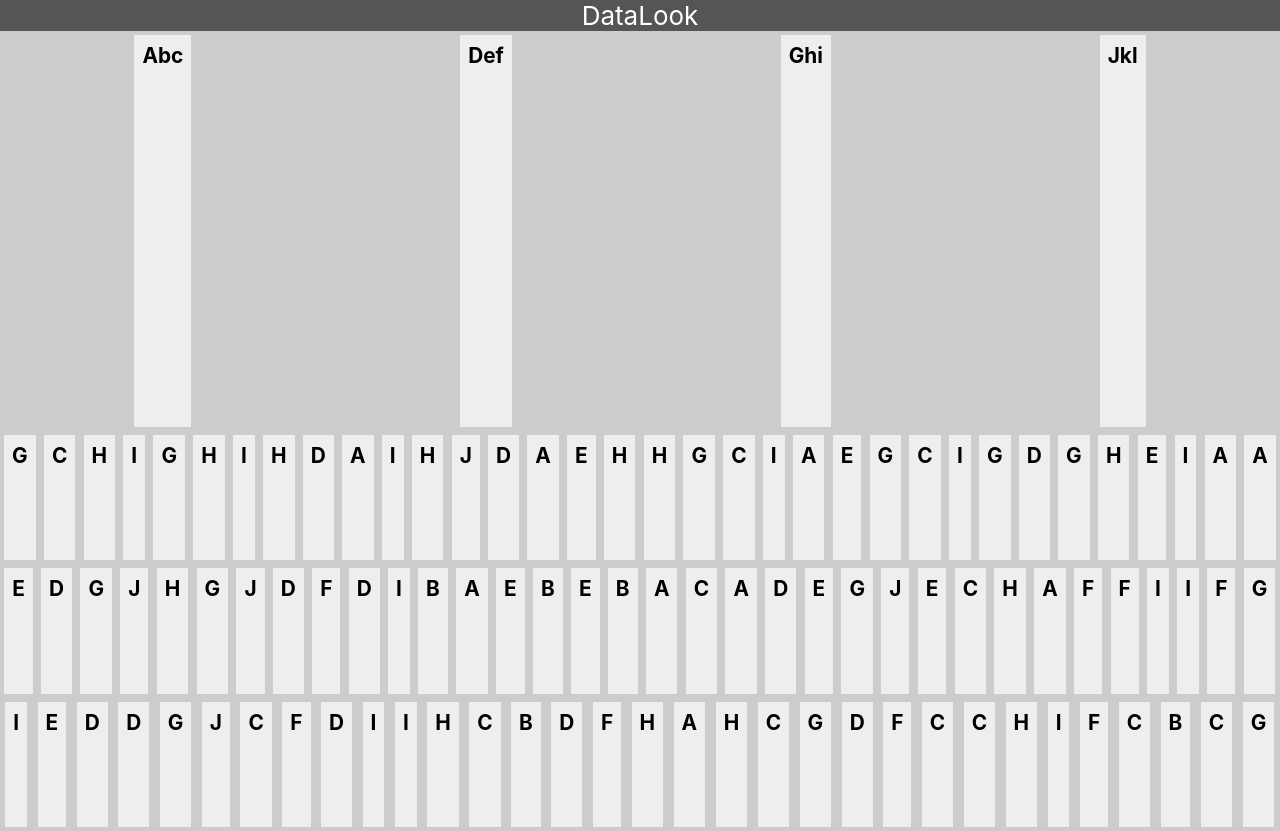
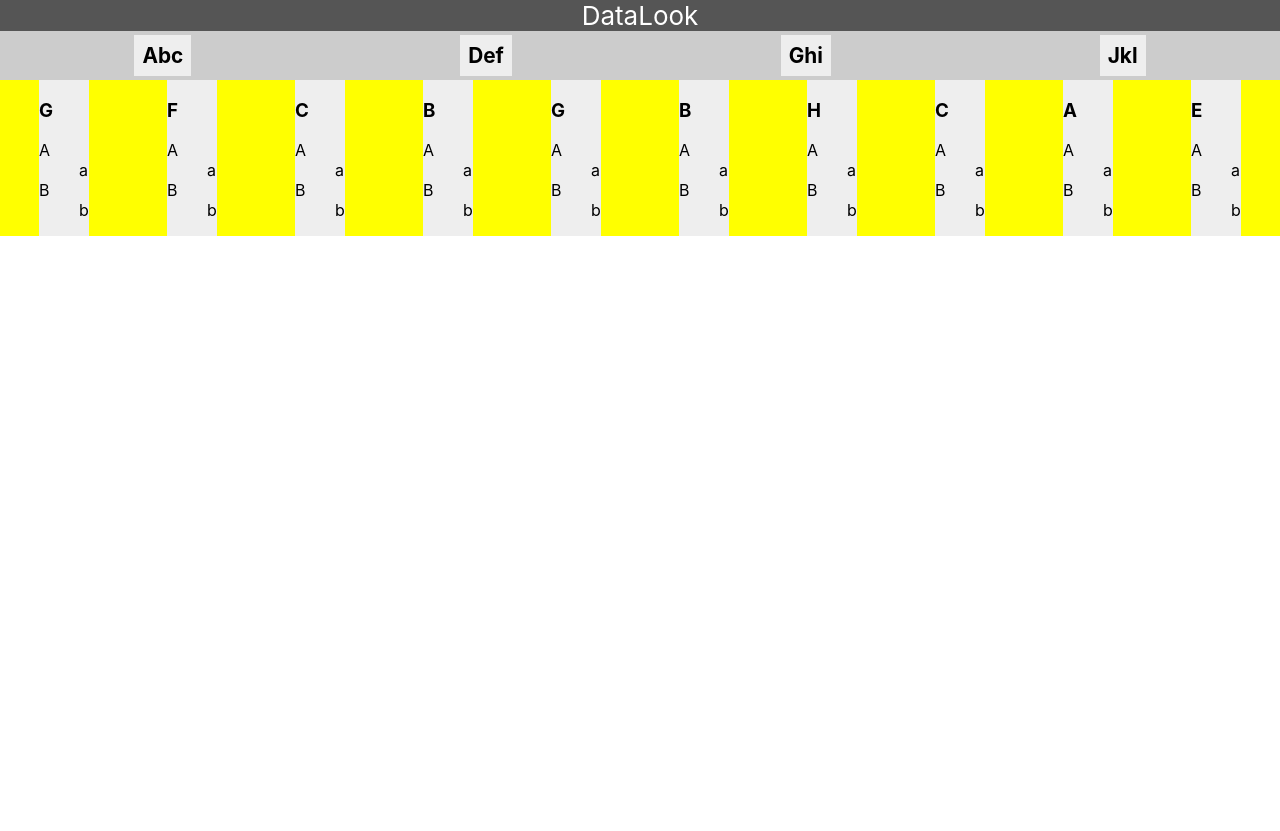
Before and after one commit to JoseHerminioCollas/data-look, a React app: page / in a window 1280 px wide. After the commit the page ends 800 px from the top, so only its background shows below. Built offline with nearby package versions, Linux system fonts and the light colour scheme.

Commit message:
add className to DataLook, refactor CSS, style

```diff
--- a/src/App.css
+++ b/src/App.css
@@ -5,17 +5,17 @@
   color: white;
 }
 
-.view-container {
+.data-look-a {
   display: flex;
   flex-wrap: wrap;
   justify-content: space-around;
-  align-items: stretch;
+  align-items: flex-start;
   background: #ccc;
   cursor: pointer;
-  height: 50vh;
+  /* height: 50vh; */
 }
 
-.view-container>div {
+.data-look-a>div {
   background-color: green;
   padding: 0.5em;
   transition-property: background;
@@ -23,7 +23,7 @@
   margin: 0.25em;
 }
 
-.view-container dl {
+.data-look-a dl {
   display: flex;
   flex-direction: column;
   flex-wrap: wrap;
@@ -35,31 +35,41 @@
   transition-duration: 1s;
 }
 
-.view-container dl div {
+.data-look-a dl div {
   display: flex;
   margin: 1px;
   margin: 0.25em;
 }
 
-.view-container dl.hide-details {
+.data-look-a dl.hide-details {
   max-height: 0;
   max-width: 0;
   overflow: hidden;
 }
 
-.view-container .small {
+.data-look-a .small {
   font-size: 1em;
 }
 
-.view-container .large {
+.data-look-a .large {
   font-size: 1.3em;
   margin: 0;
 }
 
-.view-container dt::after {
+.data-look-a dt::after {
   content: ' : ';
 }
 
-.view-container dd {
+.data-look-a dd {
   margin: 0 0.5em;
 }
+
+.data-look-b {
+  display: flex;
+  flex-wrap: wrap;
+  justify-content: space-around;
+  align-items: stretch;
+  background: #ff0;
+  cursor: pointer;
+  /* height: 10vh; */
+}
--- a/src/App.tsx
+++ b/src/App.tsx
@@ -35,10 +35,12 @@ function App() {
         DataLook
       </header>
       <DataLook
+        className='data-look-a'
         onClick={dataLookOnClick}
         dataStyles={data}
       />
       <DataLook
+        className='data-look-b'
         dataStyles={dataA}
       />
     </div>
--- a/src/components/data-look/index.tsx
+++ b/src/components/data-look/index.tsx
@@ -4,14 +4,15 @@ import { DataStyles, DatumStyle } from 'data-style'
 type DataLookI = (props: {
   dataStyles: DataStyles,
   onClick?: (k: string) => void
+  className: string
 }) => React.ReactElement
 
-const DataLook: DataLookI = ({ dataStyles, onClick = () => { } }) => {
+const DataLook: DataLookI = ({ dataStyles, onClick = () => { }, className }) => {
   const detailList = ['date_added', 'a', 'b', 'c', 'd', 'max_supply',
   ]
 
   return (<div
-    className='view-container'
+    className={className}
   >
     {
       Object.entries(dataStyles).map(([k, v]) => (
@@ -20,7 +21,7 @@ const DataLook: DataLookI = ({ dataStyles, onClick = () => { } }) => {
           style={{
             background: v.background
           }}
-          onClick={() => onClick(k)} // send the whole object here for a toggle effect
+          onClick={() => onClick(k)}
         >
           <h3
             className={v.showDetails ? 'small' : 'large'}
--- a/src/get-list.ts
+++ b/src/get-list.ts
@@ -1,5 +1,5 @@
 const getList = () => {
-    return [...Array(100)].map((v, i) => ({
+    return [...Array(10)].map((v, i) => ({
       id: String(i),
       name: String.fromCodePoint(Math.floor(Math.random() * 10) + 65),
       a: 'a',
```
